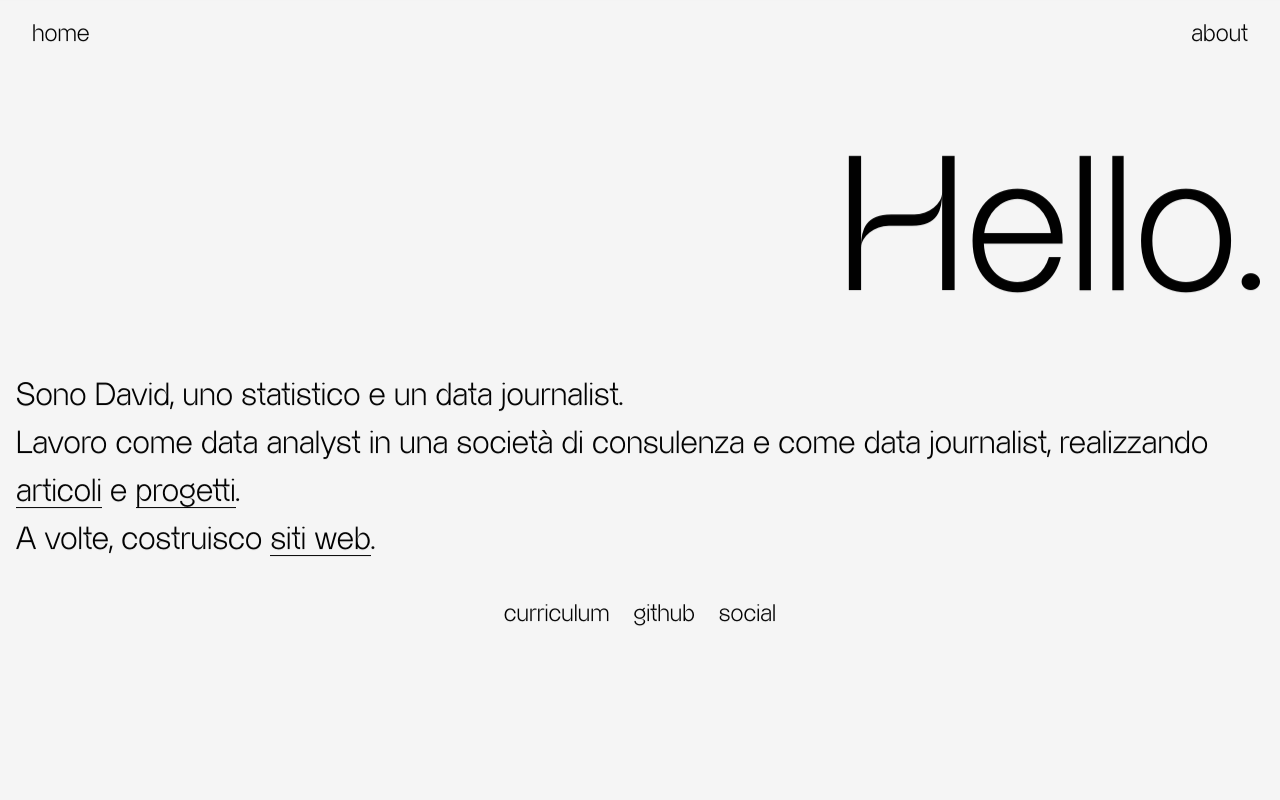
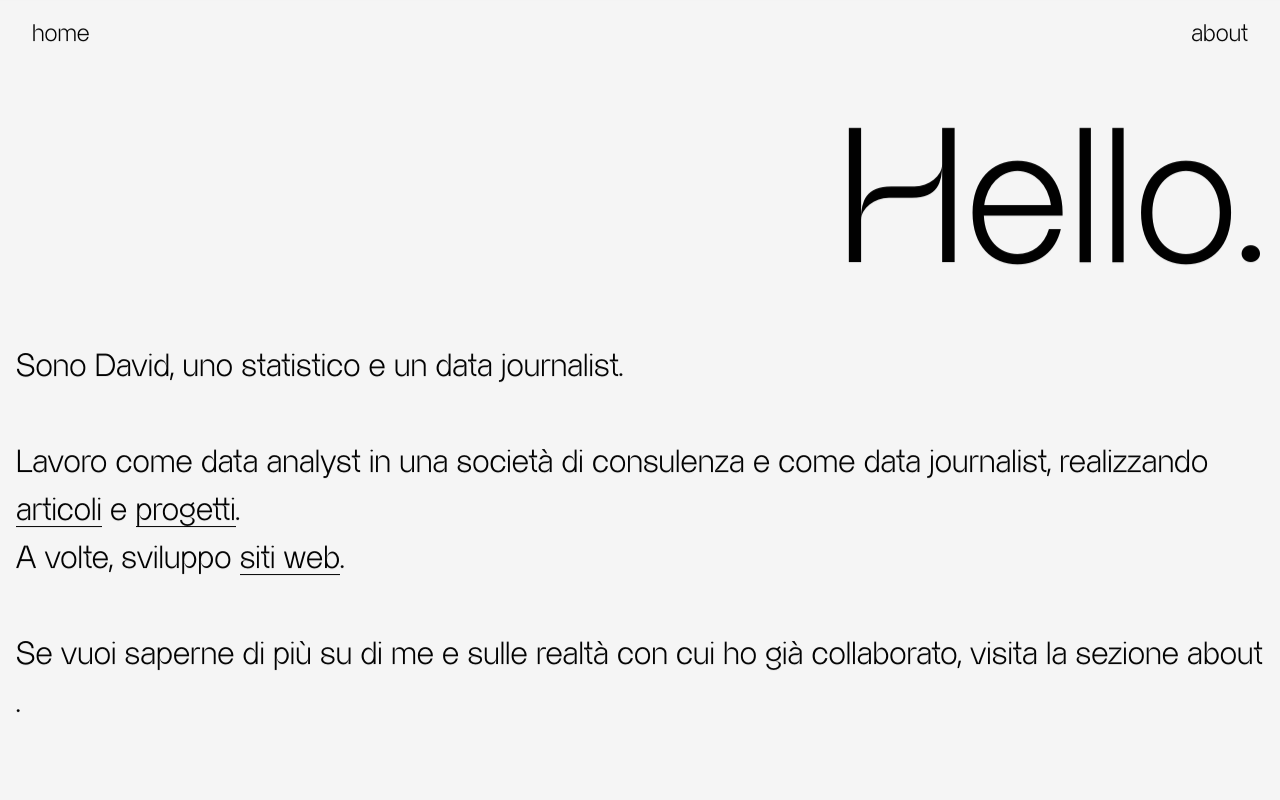
Before and after one commit to davidoffdado/personal-website, a React (Vite) app: page / in a window 1280 px wide. Shown: the top 800 px of the page. Built offline with nearby package versions, Linux system fonts and the light colour scheme.

Commit message:
modifica hero

```diff
--- a/src/components/ContactSection.jsx
+++ b/src/components/ContactSection.jsx
@@ -7,7 +7,7 @@
         {/* Colonna sinistra */}
         <div className="contact-left">
           <h2 className="heading-mono">
-            Costruiamo<br />qualcosa<br />insieme?
+            Creiamo<br />qualcosa<br />insieme?
           </h2>
           <p>
             Contattami se pensi a una possibile collaborazione o se vuoi semplicemente chiedermi qualcosa.
--- a/src/components/MainContent.jsx
+++ b/src/components/MainContent.jsx
@@ -25,7 +25,7 @@
 
 
           <p className="">
-            Sono David, uno statistico e un data journalist. <br/>
+            Sono David, uno statistico e un data journalist. <br/><br/>
             Lavoro come data analyst in una società di consulenza e come data journalist, realizzando <Link
             to="/articles"
             onClick={() => window.scrollTo({ top: 0, behavior: "smooth" })}
@@ -39,13 +39,20 @@
             >
               progetti
             </Link>. <br/>
-              A volte, costruisco <Link
+              A volte, sviluppo <Link
               to="/web-dev-projects"
               onClick={() => window.scrollTo({ top: 0, behavior: "smooth" })}
               className="btn-link"
             >
               siti web
-            </Link>.
+            </Link>. <br/><br/>
+            Se vuoi saperne di più su di me e sulle realtà con cui ho già collaborato, visita la sezione <Link
+              to="/about"
+              onClick={() => window.scrollTo({ top: 0, behavior: "smooth" })}
+              className="btn-link"
+            >
+              about
+            </Link>.<br/><br/>
 
           </p>
 
```
